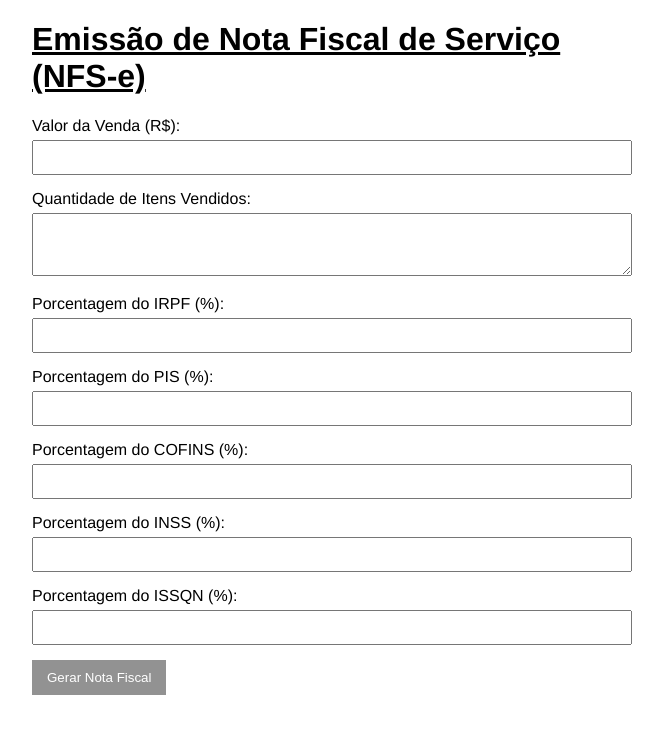
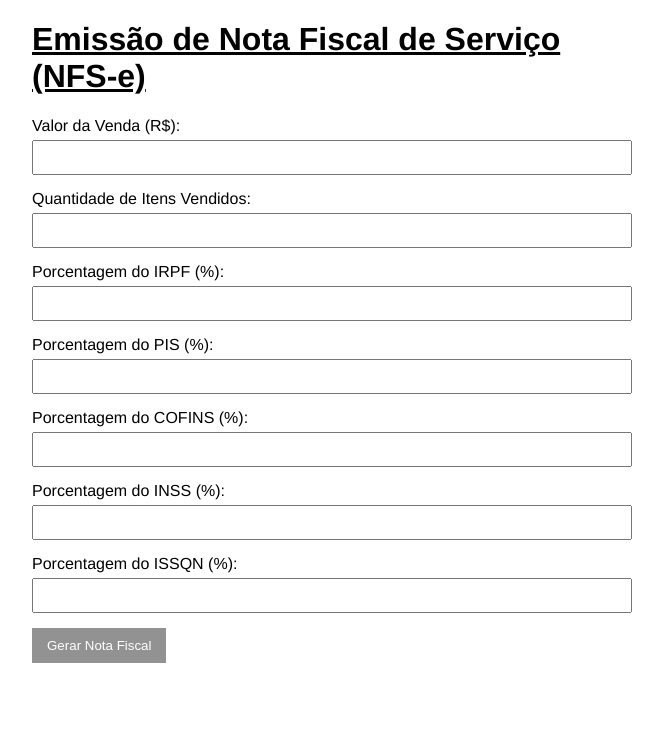
Before and after one commit to moronivdemc/SaguithecNFSe, a plain HTML site: page index.html in a window 1280 px wide. Shown: the whole page, without its empty margins (308-971 px from the left). Drawn offline with Linux system fonts and the light colour scheme.

Commit message:
Update index.html

```diff
--- a/index.html
+++ b/index.html
@@ -55,7 +55,7 @@
 
             <div class="form-group">
                 <label for="itens">Quantidade de Itens Vendidos:</label>
-                <textarea id="itens" rows="3" required></textarea>
+                <input type="number" id="itens" min="1" step="1" required>
             </div>
 
             <div class="form-group">
```
